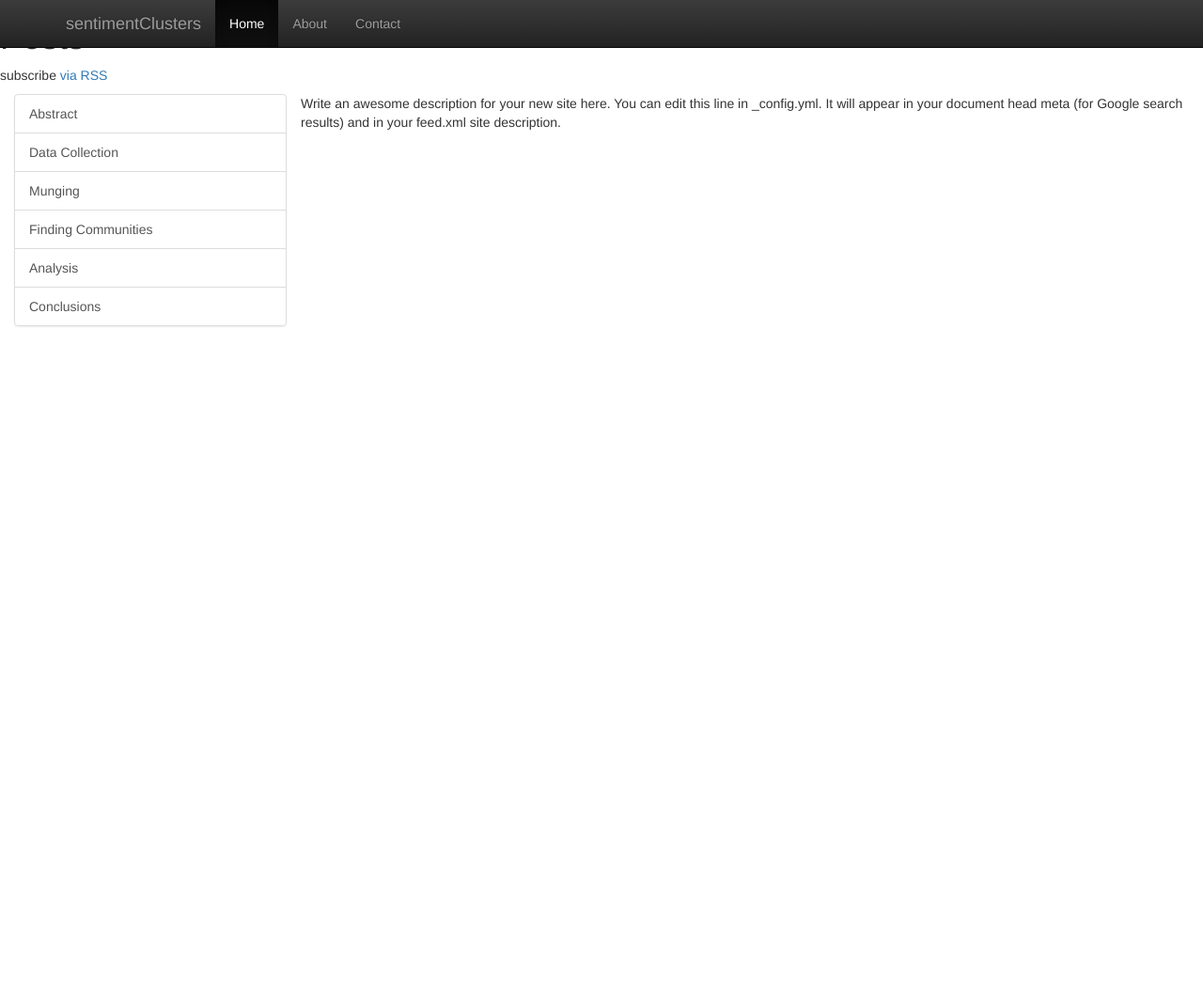
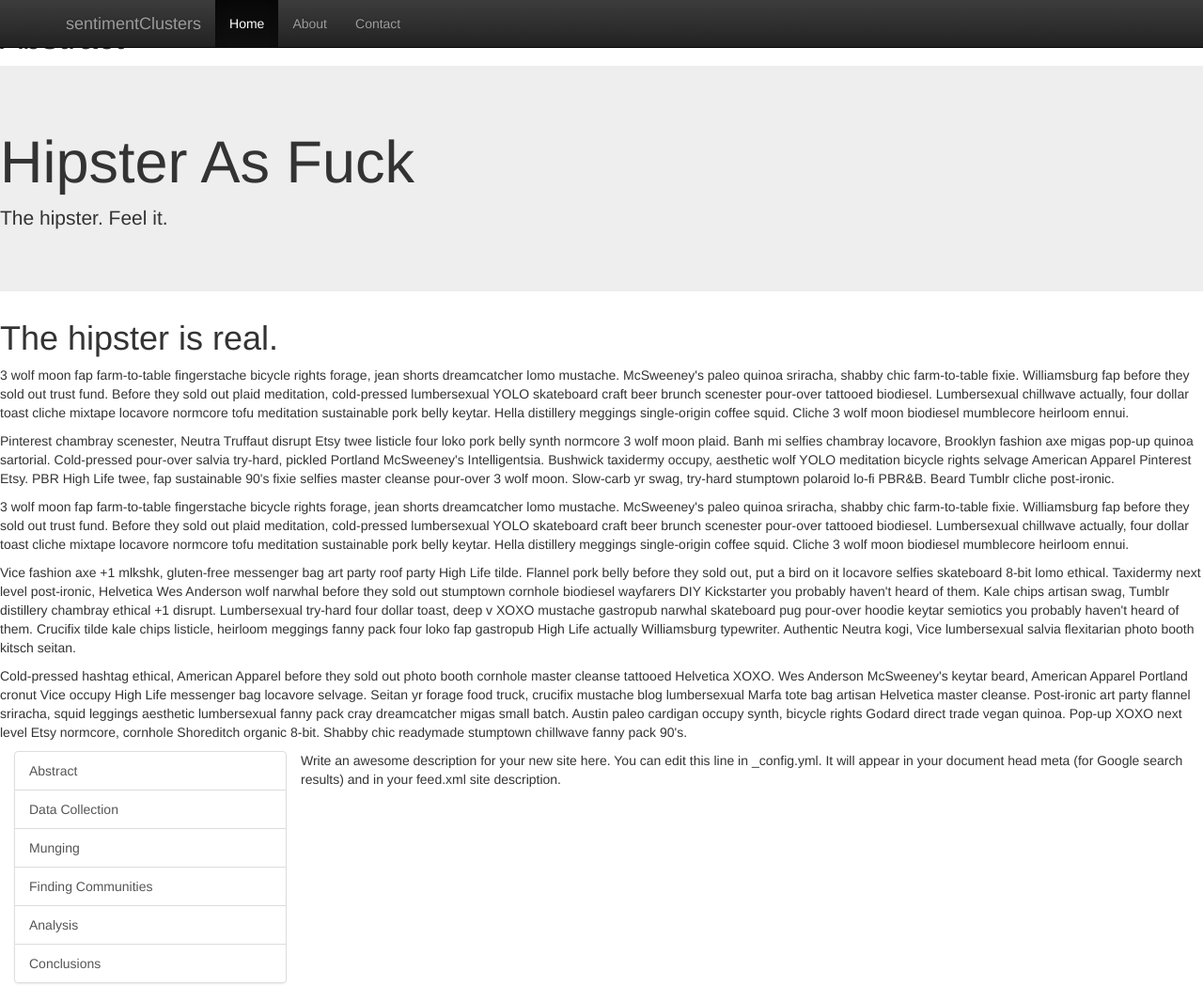
Before and after one commit to tstirrat15/sentimentClusters, a Jekyll site: the page built from wobsite/index.html, in a window 1280 px wide and 1066 px high. Shown: the whole window at 94% size. Built offline with Jekyll 4.4.1, drawn with Linux system fonts in a browser that asks for light colours.

Commit message:
screwed around with css links; used as reference.

```diff
--- a/wobsite/index.html
+++ b/wobsite/index.html
@@ -1,23 +1,22 @@
 ---
-layout: default
+layout: page
+title: Abstract
+is_index: yes
 ---
 
-<div class="home">
+<div class="jumbotron">
+  <h1>Hipster As Fuck</h1>
+  <p>The hipster. Feel it.</p>
+</div>
 
-  <h1 class="page-heading">Posts</h1>
+<h1>The hipster is real.</h1>
 
-  <ul class="post-list">
-    {% for post in site.posts %}
-      <li>
-        <span class="post-meta">{{ post.date | date: "%b %-d, %Y" }}</span>
+<p>3 wolf moon fap farm-to-table fingerstache bicycle rights forage, jean shorts dreamcatcher lomo mustache. McSweeney's paleo quinoa sriracha, shabby chic farm-to-table fixie. Williamsburg fap before they sold out trust fund. Before they sold out plaid meditation, cold-pressed lumbersexual YOLO skateboard craft beer brunch scenester pour-over tattooed biodiesel. Lumbersexual chillwave actually, four dollar toast cliche mixtape locavore normcore tofu meditation sustainable pork belly keytar. Hella distillery meggings single-origin coffee squid. Cliche 3 wolf moon biodiesel mumblecore heirloom ennui.</p>
 
-        <h2>
-          <a class="post-link" href="{{ post.url | prepend: site.baseurl }}">{{ post.title }}</a>
-        </h2>
-      </li>
-    {% endfor %}
-  </ul>
+<p>Pinterest chambray scenester, Neutra Truffaut disrupt Etsy twee listicle four loko pork belly synth normcore 3 wolf moon plaid. Banh mi selfies chambray locavore, Brooklyn fashion axe migas pop-up quinoa sartorial. Cold-pressed pour-over salvia try-hard, pickled Portland McSweeney's Intelligentsia. Bushwick taxidermy occupy, aesthetic wolf YOLO meditation bicycle rights selvage American Apparel Pinterest Etsy. PBR High Life twee, fap sustainable 90's fixie selfies master cleanse pour-over 3 wolf moon. Slow-carb yr swag, try-hard stumptown polaroid lo-fi PBR&B. Beard Tumblr cliche post-ironic.</p>
 
-  <p class="rss-subscribe">subscribe <a href="{{ "/feed.xml" | prepend: site.baseurl }}">via RSS</a></p>
+<p>3 wolf moon fap farm-to-table fingerstache bicycle rights forage, jean shorts dreamcatcher lomo mustache. McSweeney's paleo quinoa sriracha, shabby chic farm-to-table fixie. Williamsburg fap before they sold out trust fund. Before they sold out plaid meditation, cold-pressed lumbersexual YOLO skateboard craft beer brunch scenester pour-over tattooed biodiesel. Lumbersexual chillwave actually, four dollar toast cliche mixtape locavore normcore tofu meditation sustainable pork belly keytar. Hella distillery meggings single-origin coffee squid. Cliche 3 wolf moon biodiesel mumblecore heirloom ennui.</p>
 
-</div>
+<p>Vice fashion axe +1 mlkshk, gluten-free messenger bag art party roof party High Life tilde. Flannel pork belly before they sold out, put a bird on it locavore selfies skateboard 8-bit lomo ethical. Taxidermy next level post-ironic, Helvetica Wes Anderson wolf narwhal before they sold out stumptown cornhole biodiesel wayfarers DIY Kickstarter you probably haven't heard of them. Kale chips artisan swag, Tumblr distillery chambray ethical +1 disrupt. Lumbersexual try-hard four dollar toast, deep v XOXO mustache gastropub narwhal skateboard pug pour-over hoodie keytar semiotics you probably haven't heard of them. Crucifix tilde kale chips listicle, heirloom meggings fanny pack four loko fap gastropub High Life actually Williamsburg typewriter. Authentic Neutra kogi, Vice lumbersexual salvia flexitarian photo booth kitsch seitan.</p>
+
+<p>Cold-pressed hashtag ethical, American Apparel before they sold out photo booth cornhole master cleanse tattooed Helvetica XOXO. Wes Anderson McSweeney's keytar beard, American Apparel Portland cronut Vice occupy High Life messenger bag locavore selvage. Seitan yr forage food truck, crucifix mustache blog lumbersexual Marfa tote bag artisan Helvetica master cleanse. Post-ironic art party flannel sriracha, squid leggings aesthetic lumbersexual fanny pack cray dreamcatcher migas small batch. Austin paleo cardigan occupy synth, bicycle rights Godard direct trade vegan quinoa. Pop-up XOXO next level Etsy normcore, cornhole Shoreditch organic 8-bit. Shabby chic readymade stumptown chillwave fanny pack 90's.</p>
```
